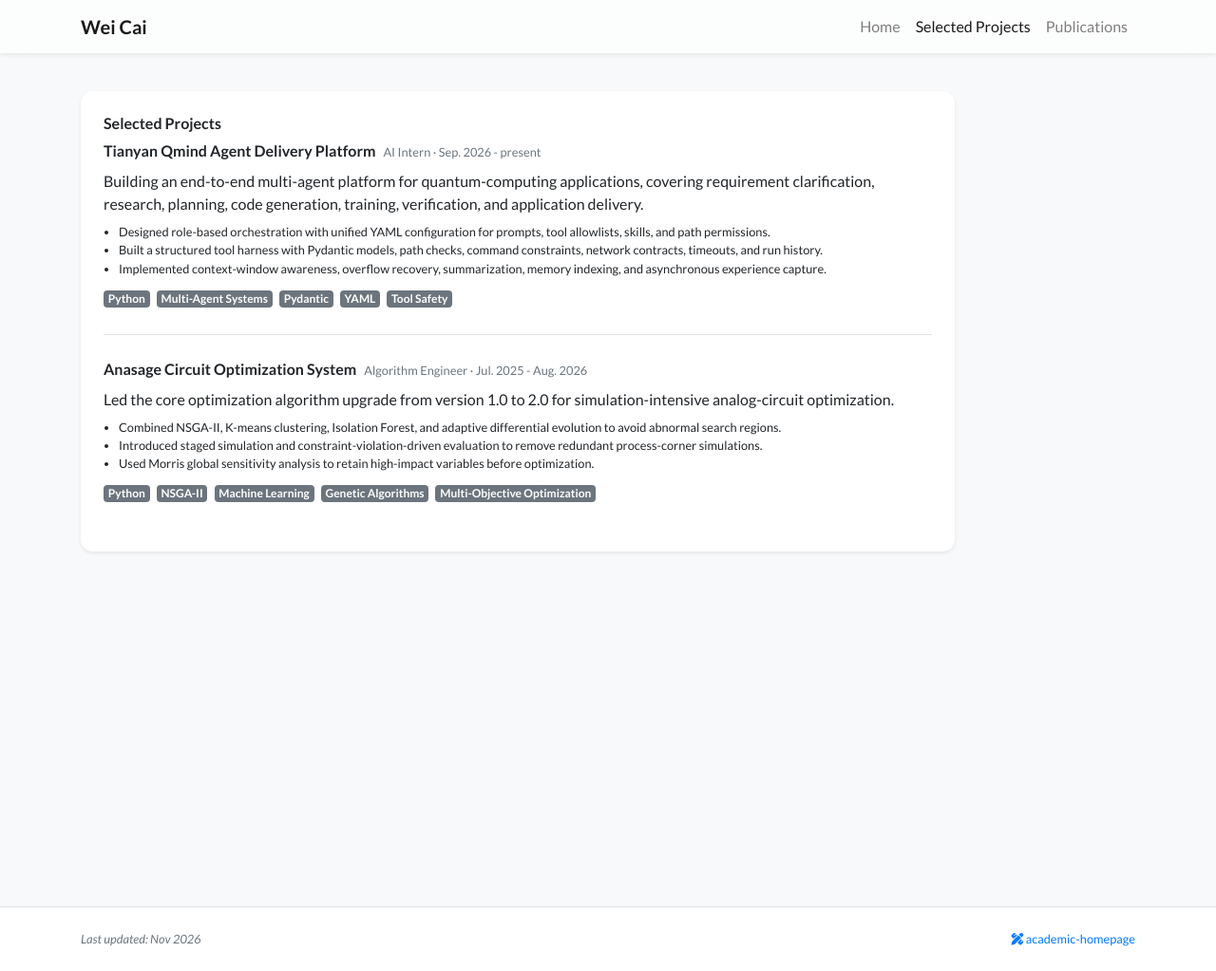
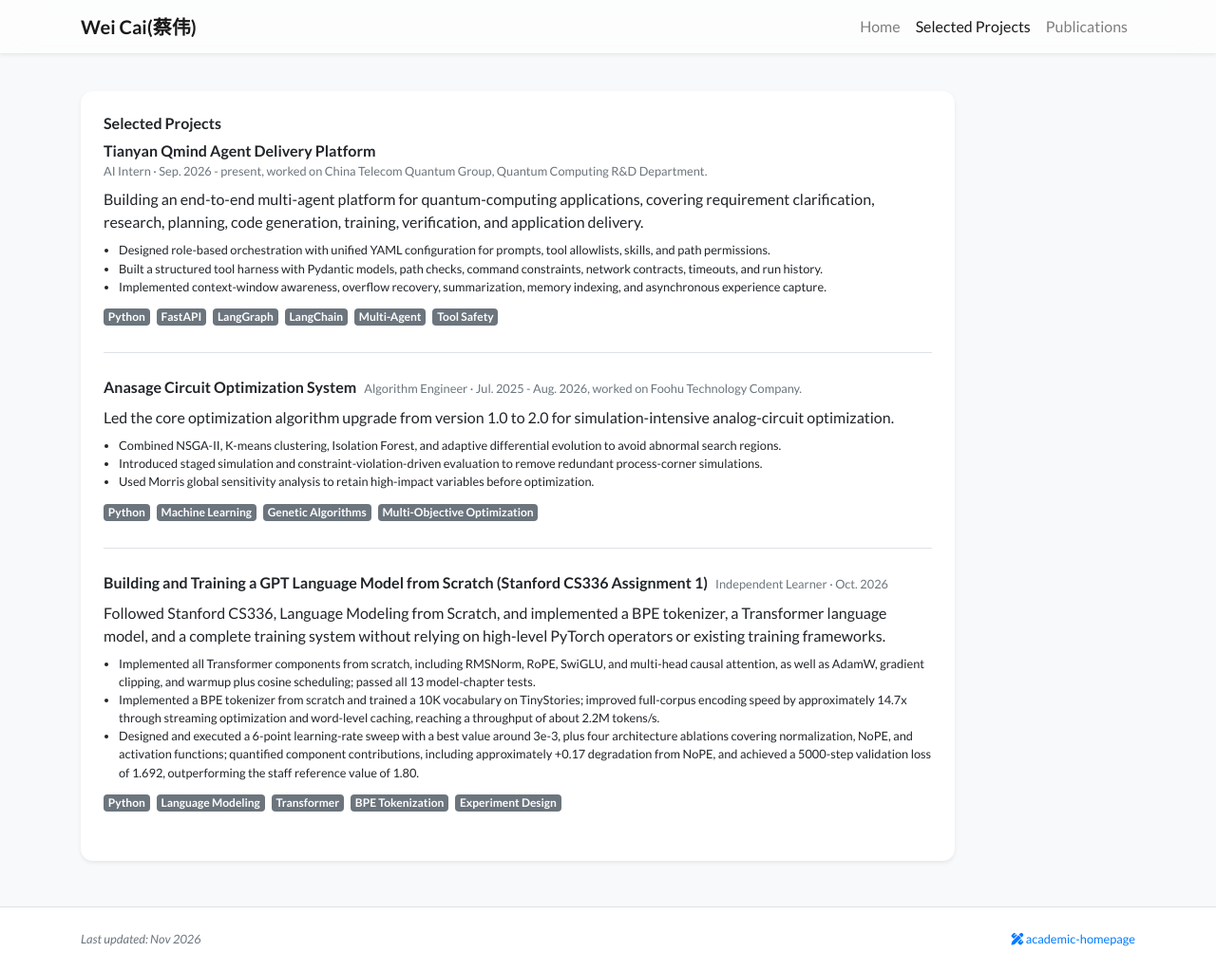
Before and after one commit to caiwei1030/caiwei1030.github.io, a Jekyll site: the page built from projects.html, in a window 1280 px wide and 1023 px high. Shown: the whole window at 95% size. Built offline with Jekyll 4.4.1, drawn with Linux system fonts in a browser that asks for light colours; nearby versions of some CDN libraries; a style sheet for code colours, icons or effects is not loaded.

Commit message:
修改个人信息并补充项目经验

```diff
--- a/_data/authors.yml
+++ b/_data/authors.yml
@@ -1,2 +1,2 @@
-"Wei Cai":
+"Wei Cai(蔡伟)":
   bold: true
--- a/_data/profile.yml
+++ b/_data/profile.yml
@@ -1,6 +1,6 @@
 primary_name: "Wei Cai"
 secondary_name: "蔡伟"
-navbar_name: "Wei Cai"
+navbar_name: "Wei Cai(蔡伟)"
 
 positions:
 - name: Master's Student in Software Engineering
@@ -8,7 +8,7 @@ positions:
 
 email: "caiwei_1030@163.com"
 # cv_link: link-to-your-cv-file
-github: caiwei1030
+# github: caiwei1030
 # linkedin: your-linked-in-id
 # orcid: 0000-0000-0000-0000
 
@@ -16,13 +16,13 @@ short_bio_text_justify: false
 short_bio: >-
   <p>
     Wei Cai is a master's student in Software Engineering at the School of Software, University of Science and Technology of China.
-    His work covers multi-agent systems, evolutionary multi-objective optimization, and deep learning for sensor-data fusion.
+    His work and interests cover multi-agent systems,  multi-objective optimization, deep learning and LLM.
   </p>
   <p>
     He is currently an AI intern at the Quantum Computing R&D Department of China Telecom Quantum Group, where he works on
     orchestration, tool safety, and context management for the Tianyan Qmind multi-agent delivery platform. Before that,
     he led the core optimization algorithm upgrade of the Anasage system, combining NSGA-II, clustering, anomaly detection,
-    sensitivity analysis, and staged simulation control.
+    sensitivity analysis, and staged simulation control in Foohu Technology Company.
   </p>
 
 portrait_url: /assets/images/photos/wei-cai.jpg
@@ -40,17 +40,19 @@ education:
 experience:
 - name: China Telecom Quantum Group
   dept: Quantum Computing R&D Department
-  position: AI Intern, Tianyan Qmind
+  position: AI Intern
   date: Sep. 2026 - present
-- name: Fuhu Technology
-  dept: Anasage System
+- name: Foohu Technology
+  # dept: Anasage System
   position: Algorithm Engineer
   date: Jul. 2025 - Aug. 2026
 
 awards:
+- name: USTC Second-Level Scholarship
+  date: 2026
 - name: Outstanding Graduate of Nanchang University
   date: 2025
+- name: Nanchang University Special Scholarship, three consecutive years
+  date: 2024 -2023 - 2022
 - name: National College Student Mathematical Contest in Modeling, Second Prize
-  date: 2024
-- name: University Special Scholarship, three consecutive years
-  date: 2022 - 2024
+  date: 2023
--- a/_data/projects.yml
+++ b/_data/projects.yml
@@ -1,6 +1,6 @@
 - title: Tianyan Qmind Agent Delivery Platform
   role: AI Intern
-  period: Sep. 2026 - present
+  period: Sep. 2026 - present, worked on China Telecom Quantum Group, Quantum Computing R&D Department.
   summary: >-
     Building an end-to-end multi-agent platform for quantum-computing applications, covering requirement clarification,
     research, planning, code generation, training, verification, and application delivery.
@@ -10,14 +10,15 @@
     - Implemented context-window awareness, overflow recovery, summarization, memory indexing, and asynchronous experience capture.
   tags:
     - Python
-    - Multi-Agent Systems
-    - Pydantic
-    - YAML
+    - FastAPI
+    - LangGraph
+    - LangChain
+    - Multi-Agent
     - Tool Safety
 
 - title: Anasage Circuit Optimization System
   role: Algorithm Engineer
-  period: Jul. 2025 - Aug. 2026
+  period: Jul. 2025 - Aug. 2026, worked on Foohu Technology Company.
   summary: >-
     Led the core optimization algorithm upgrade from version 1.0 to 2.0 for simulation-intensive analog-circuit optimization.
   highlights:
@@ -26,7 +27,22 @@
     - Used Morris global sensitivity analysis to retain high-impact variables before optimization.
   tags:
     - Python
-    - NSGA-II
     - Machine Learning
     - Genetic Algorithms
     - Multi-Objective Optimization
+
+- title: Building and Training a GPT Language Model from Scratch (Stanford CS336 Assignment 1)
+  role: Independent Learner
+  period: Oct. 2026
+  summary: >-
+    Followed Stanford CS336, Language Modeling from Scratch, and implemented a BPE tokenizer, a Transformer language model, and a complete training system without relying on high-level PyTorch operators or existing training frameworks.
+  highlights:
+    - Implemented all Transformer components from scratch, including RMSNorm, RoPE, SwiGLU, and multi-head causal attention, as well as AdamW, gradient clipping, and warmup plus cosine scheduling; passed all 13 model-chapter tests.
+    - Implemented a BPE tokenizer from scratch and trained a 10K vocabulary on TinyStories; improved full-corpus encoding speed by approximately 14.7x through streaming optimization and word-level caching, reaching a throughput of about 2.2M tokens/s.
+    - Designed and executed a 6-point learning-rate sweep with a best value around 3e-3, plus four architecture ablations covering normalization, NoPE, and activation functions; quantified component contributions, including approximately +0.17 degradation from NoPE, and achieved a 5000-step validation loss of 1.692, outperforming the staff reference value of 1.80.
+  tags:
+    - Python
+    - Language Modeling
+    - Transformer
+    - BPE Tokenization
+    - Experiment Design
```
Also changed, not shown: _publications/2024/indicator-guided-multifrequency-gpr-data-fusion.md (added, +14 -0 lines), _publications/2026/indicator-guided-multifrequency-gpr-data-fusion.md (deleted, +0 -11 lines).
